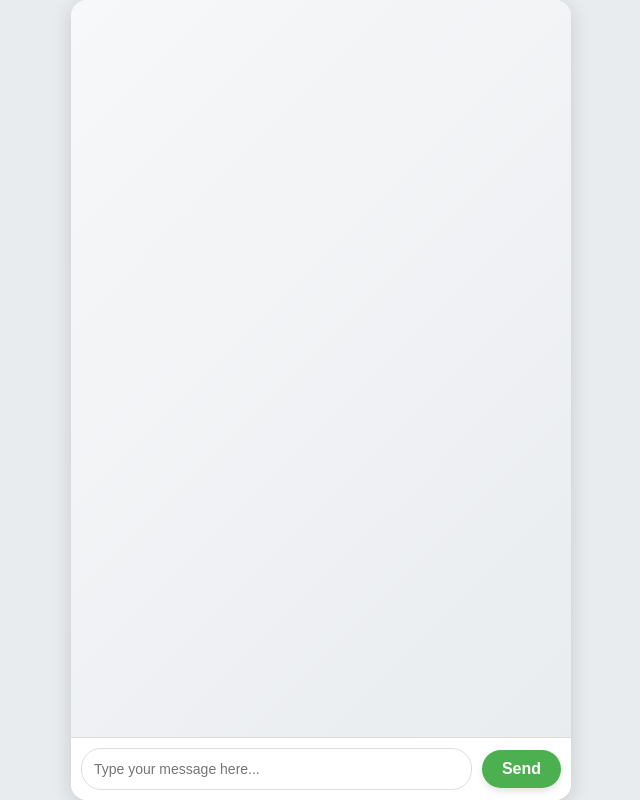
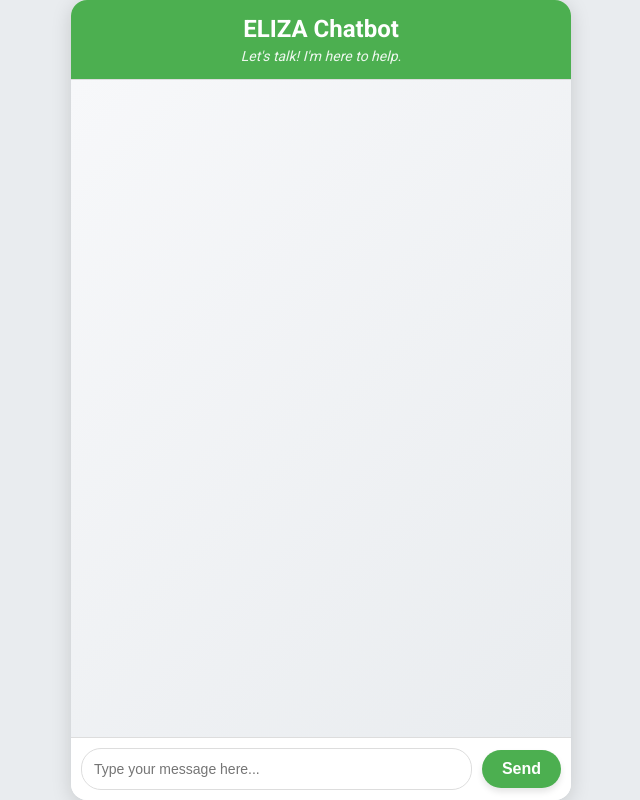
Before and after one commit to CormacM22/EmergingTechnologies, a plain HTML site: page eliza/index.html in a window 1280 px wide. Shown: the whole page, without its empty margins (319-959 px from the left). Drawn offline with Linux system fonts and the light colour scheme.

Commit message:
Add header section to ELIZA chatbot for improved user engagement

```diff
--- a/eliza/index.html
+++ b/eliza/index.html
@@ -9,6 +9,11 @@
 </head>
 <body>
     <div class="chat-container">
+        <!-- Add the heading here -->
+        <header class="chat-header">
+            <h1>ELIZA Chatbot</h1>
+            <p>Let's talk! I'm here to help.</p>
+        </header>
         <div id="chat-display" class="chat-display"></div>
         <div class="input-container">
             <input type="text" id="user-input" placeholder="Type your message here..." />
--- a/eliza/style.css
+++ b/eliza/style.css
@@ -110,3 +110,24 @@ button:active {
 .chat-display {
     scroll-behavior: smooth;
 }
+
+.chat-header {
+    text-align: center;
+    padding: 15px 20px;
+    background-color: #4CAF50;
+    color: white;
+    border-bottom: 1px solid #ddd;
+}
+
+.chat-header h1 {
+    font-size: 24px;
+    font-weight: bold;
+    margin-bottom: 5px;
+}
+
+.chat-header p {
+    font-size: 14px;
+    margin: 0;
+    font-style: italic;
+    opacity: 0.9; /* Slightly lighter for contrast */
+}
```
